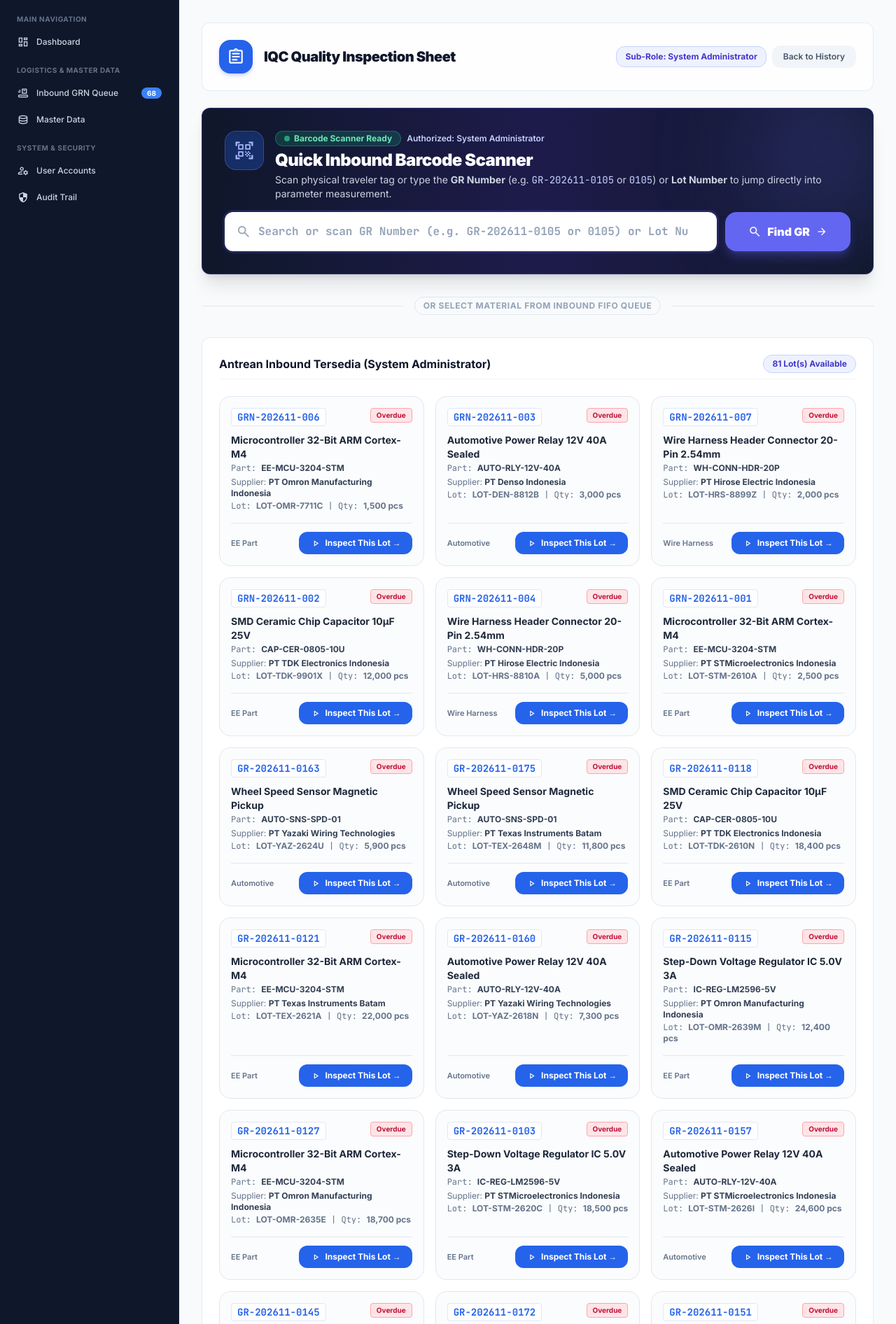
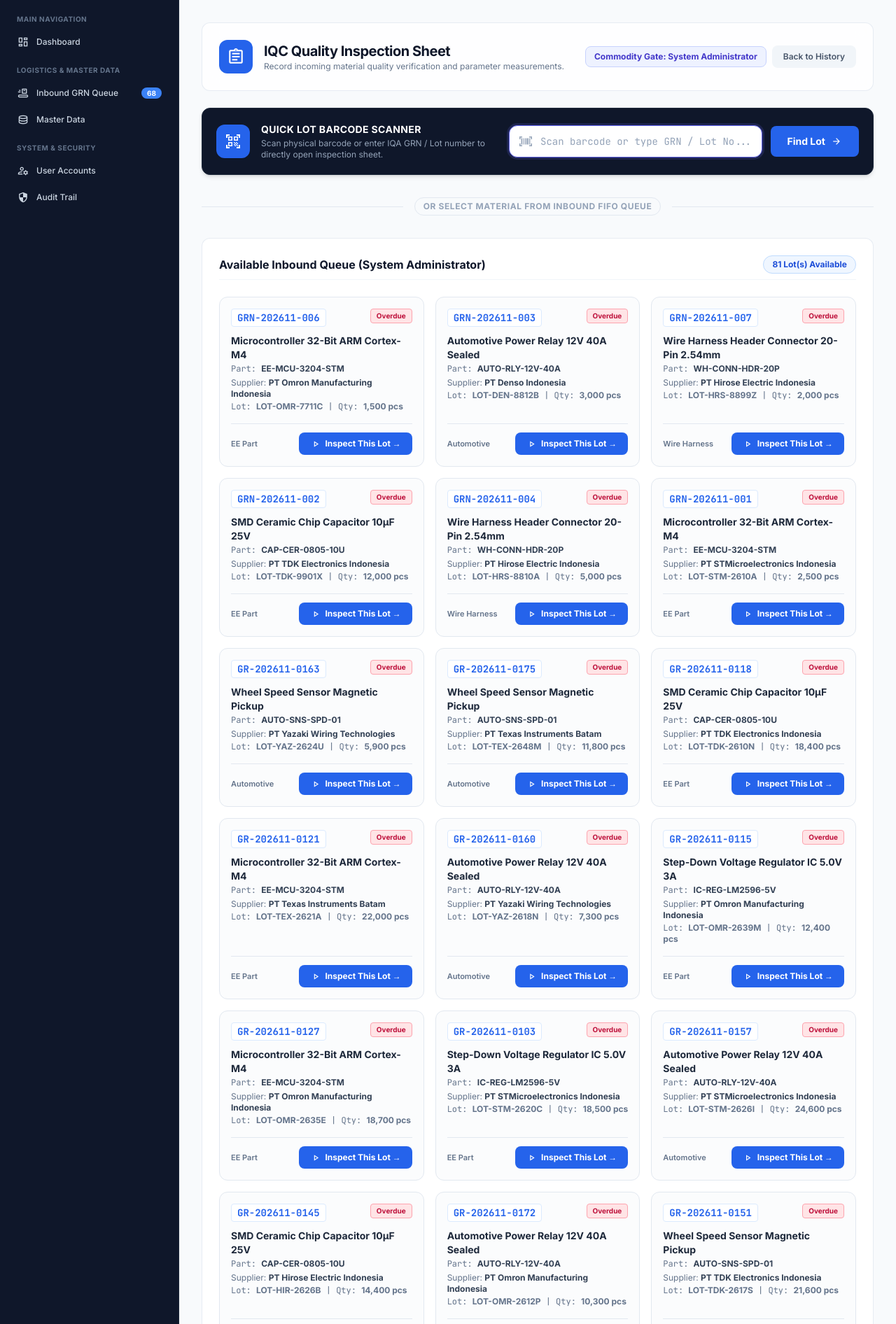
Before and after one commit to SerlinYolanda/logbook_digital_iqc, a Laravel app: page /logbooks/create in a window 1280 px wide. Shown: the part 56-1948 px from the top of the page at 70% size. Run offline with Laravel 12, Linux system fonts and the light colour scheme; a user stored in the database is signed in; data comes from the database, SQL or seed files in the repository; some libraries are stand-ins or nearby versions.

Commit message:
style(logbooks): harmonize barcode scanner and enterprise UI on inspection sheets

```diff
--- a/app-backend/resources/views/logbooks/create.blade.php
+++ b/app-backend/resources/views/logbooks/create.blade.php
@@ -6,23 +6,24 @@
     <!-- Header Banner -->
     <div class="bg-white/80 backdrop-blur-md rounded-xl p-6 border border-slate-200/80 shadow-xs flex flex-col sm:flex-row sm:items-center justify-between gap-4">
         <div class="flex items-center gap-4">
-            <div class="w-12 h-12 rounded-2xl bg-blue-600 text-white flex items-center justify-center shadow-md shadow-indigo-500/25 shrink-0">
+            <div class="w-12 h-12 rounded-xl bg-blue-600 text-white flex items-center justify-center shadow-xs shrink-0">
                 <span class="material-symbols-outlined text-[26px]">assignment</span>
             </div>
             <div>
-                <h1 class="text-xl font-black text-slate-900 tracking-tight">IQC Quality Inspection Sheet</h1>
+                <h1 class="text-xl font-bold text-slate-900 tracking-tight">IQC Quality Inspection Sheet</h1>
+                <p class="text-xs text-slate-500">Record incoming material quality verification and parameter measurements.</p>
             </div>
         </div>
 
         <div class="flex items-center gap-2">
-            <span class="px-3 py-1.5 rounded-xl text-xs font-bold border
+            <span class="px-3 py-1.5 rounded-lg text-xs font-bold border
                 @if(auth()->user()->role === 'inspector_ee') bg-emerald-50 text-emerald-700 border-emerald-200
                 @elseif(auth()->user()->role === 'inspector_automotive') bg-teal-50 text-teal-700 border-teal-200
                 @elseif(auth()->user()->role === 'inspector_wire_harness') bg-purple-50 text-purple-700 border-purple-200
                 @else bg-indigo-50 text-indigo-700 border-indigo-200 @endif">
-                Sub-Role: {{ auth()->user()->role_label }}
+                Commodity Gate: {{ auth()->user()->role_label }}
             </span>
-            <a href="{{ route('logbooks.index') }}" class="px-4 py-2 rounded-xl bg-slate-100 hover:bg-slate-200 text-slate-600 text-xs font-semibold">
+            <a href="{{ route('logbooks.index') }}" class="px-4 py-2 rounded-lg bg-slate-100 hover:bg-slate-200 text-slate-600 text-xs font-semibold">
                 Back to History
             </a>
         </div>
@@ -32,52 +33,31 @@
     <!-- Step 1: Select Material from Available Inbound Queue -->
     <div class="space-y-6">
 
-        <!-- Prominent High-Visibility Quick Barcode Scanner Banner -->
-        <div class="relative bg-gradient-to-r from-slate-900 via-indigo-950 to-slate-900 rounded-xl p-6 sm:p-8 text-white shadow-xl overflow-hidden border border-indigo-500/30">
-            <!-- Background Glow Decor -->
-            <div class="absolute -right-16 -top-16 w-64 h-64 bg-indigo-500/20 rounded-full blur-3xl pointer-events-none"></div>
-
-            <div class="relative z-10 space-y-4">
-                <div class="flex items-start gap-4">
-                    <div class="w-14 h-14 rounded-2xl bg-blue-600/30 text-indigo-300 border border-indigo-400/30 flex items-center justify-center shadow-inner shrink-0">
-                        <span class="material-symbols-outlined text-[30px]">qr_code_scanner</span>
+        <!-- Quick Lot Barcode Scanner -->
+        <div class="bg-slate-900 rounded-xl p-5 text-white border border-slate-800 shadow-md flex flex-col lg:flex-row lg:items-center justify-between gap-5">
+            <div class="flex items-center gap-4">
+                <div class="w-12 h-12 rounded-xl bg-blue-600 flex items-center justify-center text-white shrink-0 shadow-sm">
+                    <span class="material-symbols-outlined text-[24px]">qr_code_scanner</span>
                 </div>
                 <div>
-                        <div class="flex items-center gap-2 flex-wrap">
-                            <span class="inline-flex items-center gap-1.5 px-3 py-0.5 rounded-full text-xs font-bold bg-emerald-500/20 text-emerald-300 border border-emerald-400/30">
-                                <span class="w-2 h-2 rounded-full bg-emerald-400 animate-pulse"></span>
-                                Barcode Scanner Ready
-                            </span>
-                            <span class="text-xs text-indigo-200 font-semibold">Authorized: {{ auth()->user()->role_label }}</span>
-                        </div>
-                        <h2 class="text-xl sm:text-2xl font-black mt-1 text-white tracking-tight">
-                            Quick Inbound Barcode Scanner
-                        </h2>
-                        <p class="text-xs sm:text-sm text-slate-300 mt-0.5">
-                            Scan physical traveler tag or type the <strong>GR Number</strong> (e.g. <span class="font-mono text-indigo-200">GR-202611-0105</span> or <span class="font-mono text-indigo-200">0105</span>) or <strong>Lot Number</strong> to jump directly into parameter measurement.
-                        </p>
+                    <h3 class="text-sm font-bold text-white tracking-wide uppercase">Quick Lot Barcode Scanner</h3>
+                    <p class="text-xs text-slate-400 mt-0.5">Scan physical barcode or enter IQA GRN / Lot number to directly open inspection sheet.</p>
                 </div>
             </div>
 
-                <!-- Large Industrial Scanner Search Form -->
-                <form action="{{ route('logbooks.create') }}" method="GET" class="mt-4 flex flex-col sm:flex-row items-stretch sm:items-center gap-3">
-                    <div class="relative w-full flex-1">
-                        <span class="absolute left-4 top-1/2 -translate-y-1/2 material-symbols-outlined text-slate-400 text-[22px]">search</span>
+            <form action="{{ route('logbooks.create') }}" method="GET" class="flex items-center gap-3 w-full lg:w-auto lg:min-w-[500px]">
+                <div class="relative flex-1">
+                    <span class="absolute left-3.5 top-1/2 -translate-y-1/2 material-symbols-outlined text-slate-400 text-[20px]">barcode_scanner</span>
                     <input type="text" name="search" value="{{ request('search') }}" required autofocus autocomplete="off"
-                            placeholder="Search or scan GR Number (e.g. GR-202611-0105 or 0105) or Lot Number..."
-                            class="w-full pl-12 pr-10 py-4 rounded-2xl text-slate-900 placeholder:text-slate-400 text-sm sm:text-base font-mono font-bold border-0 focus:ring-4 focus:ring-indigo-400 shadow-inner bg-white">
-                        @if(request('search'))
-                            <a href="{{ route('logbooks.create') }}" class="absolute right-4 top-1/2 -translate-y-1/2 text-slate-400 hover:text-slate-700 font-bold text-lg" title="Clear search">&times;</a>
-                        @endif
+                        placeholder="Scan barcode or type GRN / Lot No..."
+                        class="w-full pl-11 pr-4 py-3 text-sm font-mono rounded-lg bg-slate-800 border-slate-700 text-white placeholder:text-slate-400 focus:ring-2 focus:ring-blue-500 focus:border-blue-500 transition">
                 </div>
                 <button type="submit"
-                        class="w-full sm:w-auto px-8 py-4 rounded-2xl bg-indigo-500 hover:bg-blue-600 text-white font-black text-sm sm:text-base shrink-0 transition flex items-center justify-center gap-2 shadow-lg shadow-indigo-500/30 cursor-pointer">
-                        <span class="material-symbols-outlined text-[20px]">search</span>
-                        <span>Find GR</span>
-                        <span class="material-symbols-outlined text-[18px]">arrow_forward</span>
+                    class="px-6 py-3 rounded-lg bg-blue-600 hover:bg-blue-500 text-white font-bold text-sm transition shrink-0 flex items-center gap-2 shadow-xs cursor-pointer">
+                    <span>Find Lot</span>
+                    <span class="material-symbols-outlined text-[16px]">arrow_forward</span>
                 </button>
             </form>
-            </div>
         </div>
 
         <!-- Section Divider -->
@@ -97,9 +77,9 @@
             <div class="flex items-center justify-between gap-4 flex-wrap pb-2 border-b border-slate-100">
                 <div>
                     @if(request('search'))
-                        <h3 class="text-base font-bold text-slate-900">Hasil Pencarian GRN / Lot: "<span class="font-mono text-blue-600">{{ request('search') }}</span>"</h3>
+                        <h3 class="text-base font-bold text-slate-900">Search Results for GRN / Lot: "<span class="font-mono text-blue-600">{{ request('search') }}</span>"</h3>
                     @else
-                        <h3 class="text-base font-bold text-slate-900">Antrean Inbound Tersedia ({{ auth()->user()->role_label }})</h3>
+                        <h3 class="text-base font-bold text-slate-900">Available Inbound Queue ({{ auth()->user()->role_label }})</h3>
                     @endif
                 </div>
                 <div class="flex items-center gap-2">
@@ -109,7 +89,7 @@
                             <span class="material-symbols-outlined text-[14px]">close</span>
                         </a>
                     @endif
-                    <span class="px-3 py-1 rounded-full text-xs font-bold bg-indigo-50 text-indigo-700 border border-indigo-200">
+                    <span class="px-3 py-1 rounded-full text-xs font-bold bg-blue-50 text-blue-700 border border-blue-200">
                         {{ $pendingReceivings->count() }} Lot(s) Available
                     </span>
                 </div>
@@ -117,10 +97,10 @@
 
             <div class="grid grid-cols-1 md:grid-cols-2 lg:grid-cols-3 gap-4 pt-2">
                 @forelse($pendingReceivings as $item)
-                <div class="p-4 rounded-2xl border border-slate-200 hover:border-indigo-400 hover:shadow-md transition bg-slate-50/50 flex flex-col justify-between">
+                <div class="p-4 rounded-xl border border-slate-200 hover:border-blue-400 hover:shadow-md transition bg-slate-50/50 flex flex-col justify-between">
                     <div>
                         <div class="flex justify-between items-start gap-2">
-                            <span class="font-mono text-sm font-bold text-blue-600 bg-white px-2 py-0.5 rounded border border-indigo-100">{{ $item->no_grn_iqa }}</span>
+                            <span class="font-mono text-sm font-bold text-blue-600 bg-white px-2 py-0.5 rounded border border-blue-100">{{ $item->no_grn_iqa }}</span>
                             <span class="px-2 py-0.5 rounded text-[10px] font-bold border {{ $item->aging_badge_class }}">
                                 {{ $item->aging_status }}
                             </span>
@@ -132,7 +112,7 @@
                     </div>
                     <div class="mt-4 pt-3 border-t border-slate-200 flex justify-between items-center">
                         <span class="text-[11px] font-semibold text-slate-500">{{ $item->part->komoditas_label }}</span>
-                        <a href="{{ route('logbooks.create', ['receiving_id' => $item->id]) }}" class="inline-flex items-center gap-1.5 px-4 py-2 rounded-xl bg-blue-600 hover:bg-blue-700 text-white font-bold text-xs shadow-xs transition">
+                        <a href="{{ route('logbooks.create', ['receiving_id' => $item->id]) }}" class="inline-flex items-center gap-1.5 px-4 py-2 rounded-lg bg-blue-600 hover:bg-blue-700 text-white font-bold text-xs shadow-xs transition">
                             <span class="material-symbols-outlined text-[15px]">play_arrow</span>
                             <span>Inspect This Lot &rarr;</span>
                         </a>
@@ -234,10 +214,10 @@
             <div class="flex items-center justify-between flex-wrap gap-2 pb-3 border-b border-slate-100">
                 <h3 class="text-base font-bold text-slate-900 flex items-center gap-2">
                     <span class="material-symbols-outlined text-blue-600">visibility</span>
-                    Verifikasi Visual & Kemasan
+                    Visual & Packaging Inspection Gate
                 </h3>
                 <div class="flex items-center gap-2 text-xs">
-                    <span class="inline-flex items-center gap-1.5 px-3 py-1 rounded-xl bg-slate-100 text-slate-700 font-bold border border-slate-200">
+                    <span class="inline-flex items-center gap-1.5 px-3 py-1 rounded-lg bg-slate-100 text-slate-700 font-bold border border-slate-200">
                         <span class="material-symbols-outlined text-[15px] text-blue-600">verified</span>
                         Standard: MIL-STD-105E Visual Level II
                     </span>
@@ -246,7 +226,7 @@
 
             <div class="grid grid-cols-1 sm:grid-cols-2 lg:grid-cols-4 gap-4 mt-3">
                 <!-- Check 1: Packaging & Label Integrity -->
-                <div class="p-4 rounded-2xl bg-slate-50 border border-slate-200/80 hover:border-slate-300 transition flex flex-col justify-between">
+                <div class="p-4 rounded-xl bg-slate-50 border border-slate-200/80 hover:border-slate-300 transition flex flex-col justify-between">
                     <div>
                         <div class="flex items-center gap-2 text-slate-900 font-bold text-xs">
                             <span class="material-symbols-outlined text-blue-600 text-[18px]">inventory_2</span>
@@ -271,7 +251,7 @@
                 </div>
 
                 <!-- Check 2: ESD Protection & Moisture Barrier Bag -->
-                <div class="p-4 rounded-2xl bg-slate-50 border border-slate-200/80 hover:border-slate-300 transition flex flex-col justify-between">
+                <div class="p-4 rounded-xl bg-slate-50 border border-slate-200/80 hover:border-slate-300 transition flex flex-col justify-between">
                     <div>
                         <div class="flex items-center gap-2 text-slate-900 font-bold text-xs">
                             <span class="material-symbols-outlined text-blue-600 text-[18px]">shield</span>
@@ -301,7 +281,7 @@
                 </div>
 
                 <!-- Check 3: Physical Body Condition -->
-                <div class="p-4 rounded-2xl bg-slate-50 border border-slate-200/80 hover:border-slate-300 transition flex flex-col justify-between">
+                <div class="p-4 rounded-xl bg-slate-50 border border-slate-200/80 hover:border-slate-300 transition flex flex-col justify-between">
                     <div>
                         <div class="flex items-center gap-2 text-slate-900 font-bold text-xs">
                             <span class="material-symbols-outlined text-blue-600 text-[18px]">category</span>
@@ -326,7 +306,7 @@
                 </div>
 
                 <!-- Check 4: Lead Pin / Terminal Condition -->
-                <div class="p-4 rounded-2xl bg-slate-50 border border-slate-200/80 hover:border-slate-300 transition flex flex-col justify-between">
+                <div class="p-4 rounded-xl bg-slate-50 border border-slate-200/80 hover:border-slate-300 transition flex flex-col justify-between">
                     <div>
                         <div class="flex items-center gap-2 text-slate-900 font-bold text-xs">
                             <span class="material-symbols-outlined text-blue-600 text-[18px]">cable</span>
@@ -352,7 +332,7 @@
             </div>
 
             <!-- Visual Warning Alert -->
-            <div id="visualFailAlert" class="hidden p-3.5 rounded-2xl bg-rose-50 border border-rose-300 text-rose-800 text-xs flex items-center gap-2.5">
+            <div id="visualFailAlert" class="hidden p-3.5 rounded-xl bg-rose-50 border border-rose-300 text-rose-800 text-xs flex items-center gap-2.5">
                 <span class="material-symbols-outlined text-[18px] text-rose-600 shrink-0">report_problem</span>
                 <div>
                     <b>Visual Non-Conformance Alert:</b> One or more visual/packaging parameters have been marked as FAIL. Upon submission, this lot will be automatically routed to <b>Pending MRB Review</b>.
@@ -365,7 +345,7 @@
             <div class="flex items-center justify-between flex-wrap gap-2 pb-3 border-b border-slate-100">
                 <h3 class="text-base font-bold text-slate-900 flex items-center gap-2">
                     <span class="material-symbols-outlined text-blue-600">event_available</span>
-                    Pemeriksaan Date Code & Masa Kedaluwarsa
+                    Date Code & Shelf-Life Verification
                 </h3>
                 <div id="shelfLifeStatusBadge" class="hidden px-3 py-1 rounded-xl text-xs font-bold border">
                     <!-- Dynamically populated by JS -->
@@ -376,34 +356,34 @@
                 <div>
                     <label class="block text-slate-700 font-bold text-xs mb-1">Date Code / Lot Code (DOM Code):</label>
                     <input type="text" name="date_code" placeholder="e.g. 2418, 2024-W18, or LOT26B"
-                        class="w-full text-xs font-mono rounded-xl border border-slate-200 py-2.5 px-3 focus:ring-2 focus:ring-indigo-500">
+                        class="w-full text-xs font-mono rounded-lg border border-slate-200 py-2.5 px-3 focus:ring-2 focus:ring-blue-500">
                     <span class="text-[10px] text-slate-400 mt-1 block">Printed production date code on reel or IC label.</span>
                 </div>
 
                 <div>
                     <label class="block text-slate-700 font-bold text-xs mb-1">Manufacturing Date (Optional):</label>
                     <input type="date" name="manufacturing_date" id="mfgDateInput"
-                        class="w-full text-xs rounded-xl border border-slate-200 py-2.5 px-3 focus:ring-2 focus:ring-indigo-500">
+                        class="w-full text-xs rounded-lg border border-slate-200 py-2.5 px-3 focus:ring-2 focus:ring-blue-500">
                     <span class="text-[10px] text-slate-400 mt-1 block">Factory production or packaging date.</span>
                 </div>
 
                 <div>
                     <label class="block text-slate-700 font-bold text-xs mb-1">Expiration Date / Solderability Limit:</label>
                     <input type="date" name="expiration_date" id="expDateInput" onchange="evaluateShelfLife()"
-                        class="w-full text-xs rounded-xl border border-slate-200 py-2.5 px-3 focus:ring-2 focus:ring-indigo-500">
+                        class="w-full text-xs rounded-lg border border-slate-200 py-2.5 px-3 focus:ring-2 focus:ring-blue-500">
                     <span class="text-[10px] text-slate-400 mt-1 block">Maximum shelf-life date before solder degradation.</span>
                 </div>
             </div>
 
             <!-- Expiry Poka-Yoke Warning Banner -->
-            <div id="expiryWarningAlert" class="hidden p-3.5 rounded-2xl bg-rose-50 border border-rose-300 text-rose-800 text-xs flex items-center gap-2.5 animate-pulse">
+            <div id="expiryWarningAlert" class="hidden p-3.5 rounded-xl bg-rose-50 border border-rose-300 text-rose-800 text-xs flex items-center gap-2.5 animate-pulse">
                 <span class="material-symbols-outlined text-[20px] text-rose-600 shrink-0">timer_off</span>
                 <div>
                     <b>POKA-YOKE WARNING: MATERIAL EXPIRED!</b> The selected expiration date is in the past. This material is past its certified shelf-life and will automatically be held for <b>Material Review Board (MRB) Disposition</b> upon submission.
                 </div>
             </div>
 
-            <div id="nearExpiryAlert" class="hidden p-3.5 rounded-2xl bg-amber-50 border border-amber-300 text-amber-800 text-xs flex items-center gap-2.5">
+            <div id="nearExpiryAlert" class="hidden p-3.5 rounded-xl bg-amber-50 border border-amber-300 text-amber-800 text-xs flex items-center gap-2.5">
                 <span class="material-symbols-outlined text-[18px] text-amber-600 shrink-0">alarm</span>
                 <div>
                     <b>Near Expiry Notice:</b> This material has less than 30 days of shelf-life remaining. Prioritize for immediate assembly line usage.
@@ -416,7 +396,7 @@
             <div class="flex items-center justify-between flex-wrap gap-2">
                 <h3 class="text-base font-bold text-slate-900 flex items-center gap-2">
                     <span class="material-symbols-outlined text-blue-600">straighten</span>
-                    Lembar Pengukuran Dimensi & Parameter
+                    Dimensional & Parameter Measurement Sheet
                 </h3>
                 <div class="flex items-center gap-2 text-xs">
                     <span class="inline-flex items-center gap-1 px-2.5 py-1 rounded-full bg-emerald-50 text-emerald-700 border border-emerald-200 font-bold">
@@ -466,7 +446,7 @@
                                     name="measurements[{{ $param->id }}][{{ $s }}]"
                                     data-min="{{ $param->batas_min }}"
                                     data-max="{{ $param->batas_max }}"
-                                    class="w-20 text-center text-xs font-mono py-1.5 px-2 rounded-xl border border-slate-200 measurement-input focus:ring-2 focus:ring-indigo-500"
+                                    class="w-20 text-center text-xs font-mono py-1.5 px-2 rounded-lg border border-slate-200 measurement-input focus:ring-2 focus:ring-blue-500"
                                     placeholder="{{ $param->nominal ?? '0.00' }}"
                                     oninput="validateInput(this)">
                             </td>
@@ -483,7 +463,7 @@
                 </table>
             </div>
 
-            <div id="outOfSpecAlert" class="hidden mt-4 p-4 rounded-2xl bg-rose-50 border border-rose-300 text-rose-800 text-xs flex items-center gap-3">
+            <div id="outOfSpecAlert" class="hidden mt-4 p-4 rounded-xl bg-rose-50 border border-rose-300 text-rose-800 text-xs flex items-center gap-3">
                 <span class="material-symbols-outlined text-[20px] text-rose-600 shrink-0">report_problem</span>
                 <div>
                     <b>Out-of-Spec Warning:</b> Sample measurement(s) detected outside nominal tolerance limits. Upon submission, this logbook will automatically route to <b>Pending MRB Review</b> for supervisor disposition.
@@ -498,11 +478,11 @@
             </div>
             <div class="flex items-center gap-3 w-full sm:w-auto">
                 <button type="button" onclick="submitAs('draft')"
-                    class="px-5 py-2.5 rounded-2xl bg-slate-100 hover:bg-slate-200 text-slate-700 text-xs font-bold transition flex-1 sm:flex-none">
+                    class="px-5 py-2.5 rounded-lg bg-slate-100 hover:bg-slate-200 text-slate-700 text-xs font-bold transition flex-1 sm:flex-none">
                     Save as Draft
                 </button>
                 <button type="button" onclick="submitAs('submit')"
-                    class="px-6 py-2.5 rounded-2xl bg-blue-600 hover:bg-blue-700 text-white text-xs font-bold shadow-xs transition flex-1 sm:flex-none">
+                    class="px-6 py-2.5 rounded-lg bg-blue-600 hover:bg-blue-700 text-white text-xs font-bold shadow-xs transition flex-1 sm:flex-none">
                     Submit Inspection Logbook &rarr;
                 </button>
             </div>
```
Also changed, not shown: app-backend/resources/views/logbooks/edit.blade.php (+27 -28 lines), app-backend/resources/views/logbooks/index.blade.php (+4 -4 lines), app-backend/resources/views/logbooks/show.blade.php (+11 -11 lines). Lines whose indentation alone changed are shown as unchanged.
